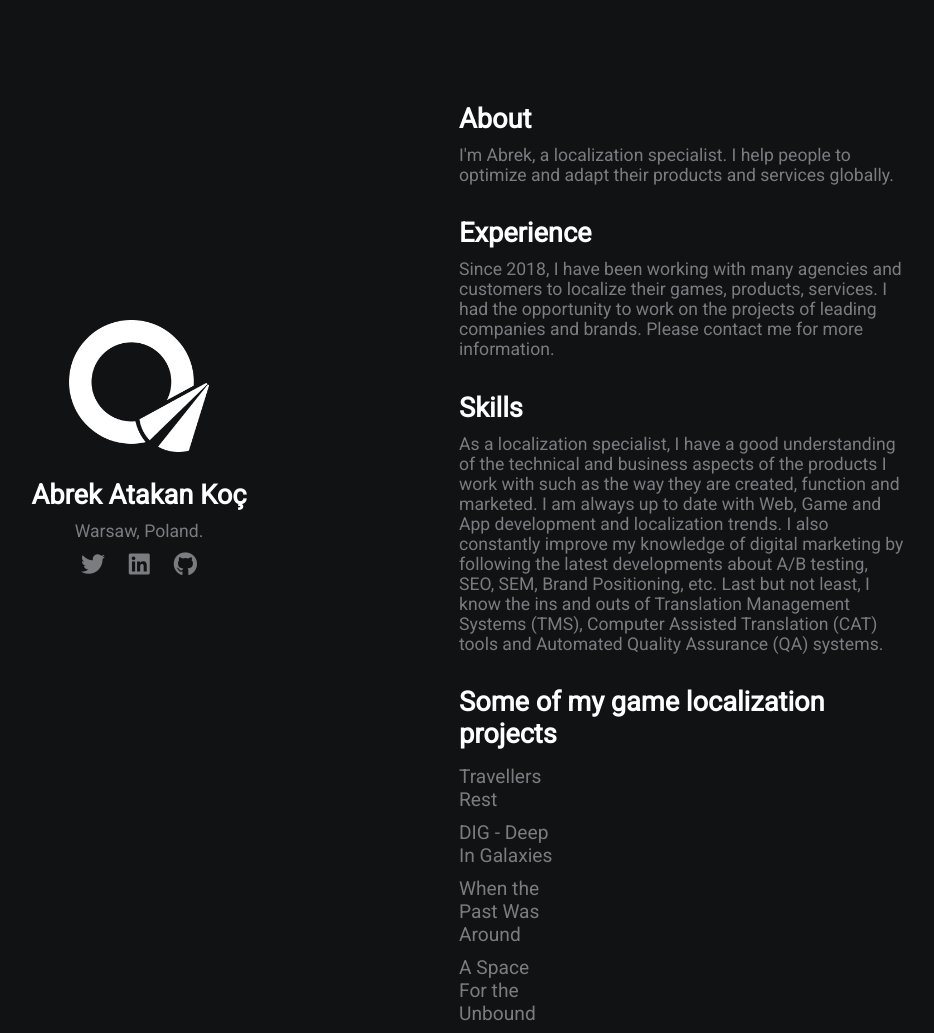
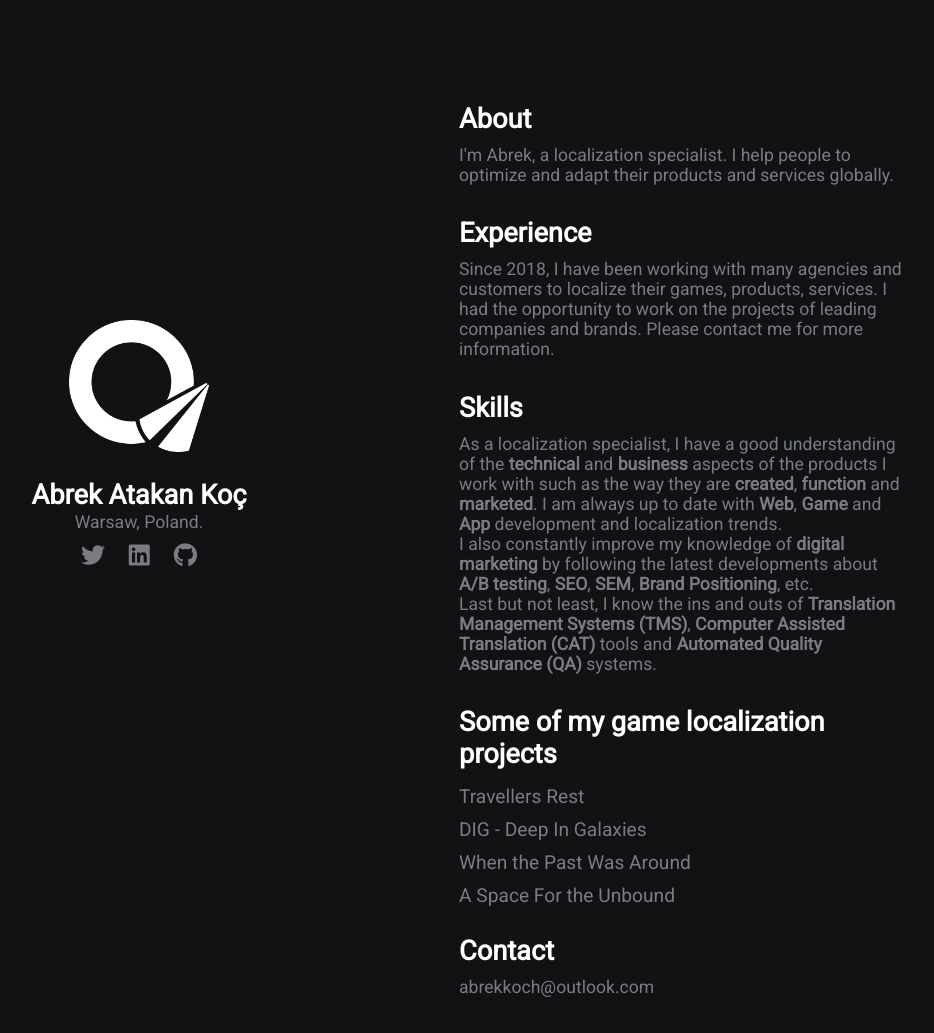
Before and after one commit to abrekloc/abrekloc.github.io, a plain HTML site: page index.html in a window 1280 px wide. Shown: the top 1033 px of the page, without its empty margins (181-1115 px from the left). After the commit the page ends 1007 px from the top, so only its background shows below. Drawn offline with Linux system fonts and the light colour scheme.

Commit message:
Margin fix

```diff
--- a/index.html
+++ b/index.html
@@ -27,10 +27,12 @@
             </p>
 
             <h2>Skills</h2>
-            <p>As a localization specialist, I have a good understanding of the technical and business aspects of the products I work with
-                such as the way they are created, function and marketed. I am always up to date with Web, Game and App development and localization trends.
-                I also constantly improve my knowledge of digital marketing by following the latest developments about A/B testing, SEO, SEM, Brand Positioning, etc.
-                Last but not least, I know the ins and outs of Translation Management Systems (TMS), Computer Assisted Translation (CAT) tools and Automated Quality Assurance (QA) systems.
+            <p>As a localization specialist, I have a good understanding of the <b>technical</b> and <b>business</b> aspects of the products I work with
+                such as the way they are <b>created</b>, <b>function</b> and <b>marketed</b>. I am always up to date with <b>Web</b>, <b>Game</b> and <b>App</b> development and localization trends.
+                <br>
+                I also constantly improve my knowledge of <b>digital marketing</b> by following the latest developments about <b>A/B testing</b>, <b>SEO</b>, <b>SEM</b>, <b>Brand Positioning</b>, etc.
+                <br>
+                Last but not least, I know the ins and outs of <b>Translation Management Systems (TMS)</b>, <b>Computer Assisted Translation (CAT)</b> tools and <b>Automated Quality Assurance (QA)</b> systems.
             </p>
             <h2>Some of my game localization projects</h2>
             <a href="https://store.steampowered.com/app/1139980/Travellers_Rest/">Travellers Rest</a>
--- a/style.css
+++ b/style.css
@@ -41,7 +41,7 @@ a{
 
 .section-1 h2{
     font-size: 1.7rem;
-    margin-bottom: 10px;
+    margin-bottom: 1px;
 }
 
 .section-1 a{
@@ -70,7 +70,7 @@ a{
     padding: 5px;
     font-size: 1.2rem;
     padding-left: 0;
-    width: 100px;
+    width: 300px;
 }
 /* animations / utilities */
 .section-2 a:hover{
```
